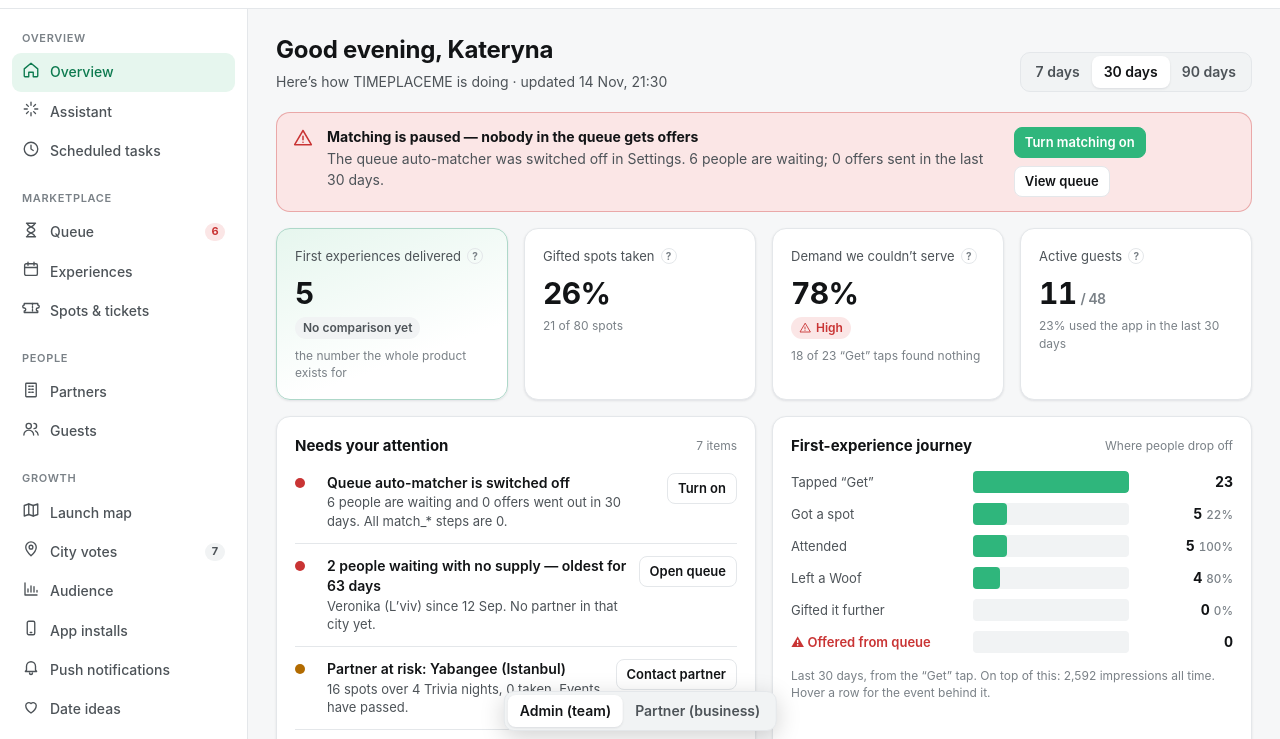
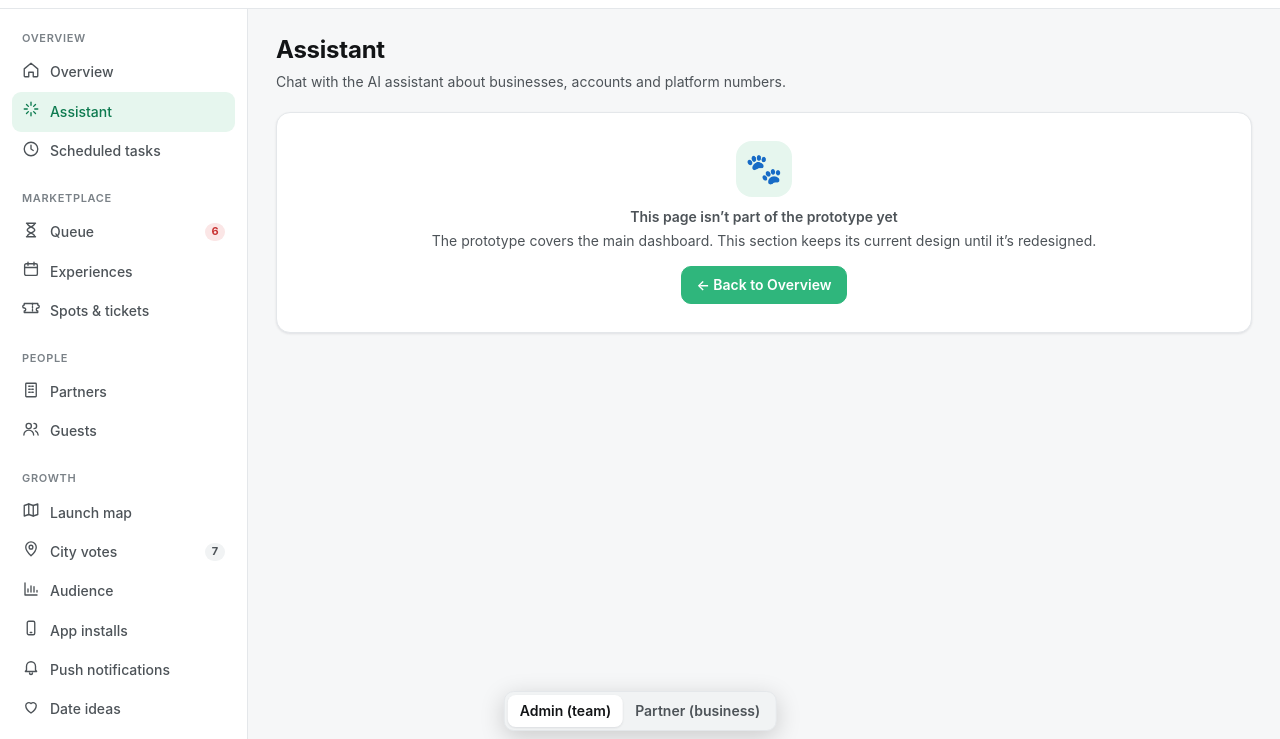
Before and after one commit to olena-kaliuzhna-design/Timeplaceme_-Dashboard, a plain HTML site: page index.html in a window 1280 px wide. Both pictures are taken after a click on the link "Assistant". Shown: the part 51-790 px from the top of the page. Drawn offline with Linux system fonts and the light colour scheme.

Commit message:
Add files via upload

```diff
--- a/index.html
+++ b/index.html
@@ -988,5 +988,77 @@ window.PARTNER_DATA = {
   show(location.hash==='#partner'?'partner':'admin');
 })();
 </script>
+
+<script>
+/* Prototype navigation: sidebar items open a page stub, action buttons show a toast.
+   In the real product these become normal links to /backend/* and /customers/*. */
+(function(){
+  const PAGES = {
+    'Assistant':'Chat with the AI assistant about businesses, accounts and platform numbers.',
+    'Scheduled tasks':'Things the assistant does later or on a schedule, e.g. a Monday summary.',
+    'Queue':'People waiting for a first experience, the match funnel and offers sent.',
+    'Experiences':'All experiences with status, date, partner and spots.',
+    'Spots & tickets':'Every gifted spot: who holds it, status, attendance.',
+    'Partners':'Partner businesses, their health and contact details.',
+    'Guests':'App users: what they took, went / no-show, Time Points.',
+    'Launch map':'Cities and countries shown on the homepage map.',
+    'City votes':'“Vote for your city” requests with duplicate detection.',
+    'Audience':'Impressions, unique users and shares per experience.',
+    'App installs':'Installs → sign-in → registration funnel by platform and country.',
+    'Push notifications':'Send a push with preview and confirmation.',
+    'Date ideas':'Scenario library for date ideas.',
+    'Contact messages':'Messages from the website contact form.',
+    'Event reports':'Reports about experiences from guests.',
+    'Logs':'Assistant runs, emails, pushes, ticket logs.',
+    'Settings':'Platform settings — incl. the queue auto-matcher switch.',
+    'Check in guests':'Enter a guest code or mark guests as arrived.',
+    'Results':'Your full results: guests, fill rate, attendance, reach, PDF report.',
+    'Cris, your assistant':'Send a programme or poster — Cris drafts the experiences.',
+    'Profile':'Business name, logo, description, links.',
+    'Venues':'Addresses where your experiences happen.',
+    'Sign out':'Signs you out of the business account.'
+  };
+  const label = a => a.childNodes ? Array.from(a.childNodes).filter(n=>n.nodeType===3).map(n=>n.textContent).join('').trim() : a.textContent.trim();
+
+  // Toast
+  const toast = document.createElement('div');
+  toast.className='tooltip'; toast.style.cssText='left:50%;top:auto;bottom:74px;transform:translateX(-50%);white-space:normal;max-width:360px;text-align:center';
+  document.body.appendChild(toast);
+  let tt; function say(t){ toast.textContent=t; toast.classList.add('show'); clearTimeout(tt); tt=setTimeout(()=>toast.classList.remove('show'),2600); }
+
+  document.querySelectorAll('.app').forEach(app => {
+    const main = app.querySelector('main');
+    const home = Array.from(main.children);
+    const stub = document.createElement('section'); stub.hidden = true; main.appendChild(stub);
+    const items = app.querySelectorAll('.nav-item');
+
+    function open(item){
+      items.forEach(i => { i.classList.toggle('active', i===item); i.toggleAttribute('aria-current', i===item); });
+      const name = label(item);
+      const isHome = name==='Overview' || name==='Dashboard';
+      home.forEach(n => { if (n !== stub) n.style.display = isHome ? '' : 'none'; });
+      stub.hidden = isHome;
+      if (!isHome) {
+        stub.innerHTML = `<div class="page-head"><div><h1>${name}</h1><p>${PAGES[name]||''}</p></div></div>
+          <div class="card empty"><div class="mascot" aria-hidden="true">🐾</div>
+          <div class="cell-title" style="margin-bottom:4px">This page isn’t part of the prototype yet</div>
+          <div class="muted" style="margin-bottom:14px">The prototype covers the main dashboard. This section keeps its current design until it’s redesigned.</div>
+          <button class="btn primary" type="button" data-home>← Back to ${app.id==='viewAdmin'?'Overview':'Dashboard'}</button></div>`;
+        stub.querySelector('[data-home]').onclick = () => open(items[0]);
+      }
+      window.scrollTo(0,0);
+    }
+    items.forEach(i => i.addEventListener('click', e => { e.preventDefault(); open(i); }));
+
+    // Action buttons / links inside content
+    app.addEventListener('click', e => {
+      const a = e.target.closest('a[href]');
+      if (!a || a.classList.contains('nav-item')) return;
+      const h = a.getAttribute('href');
+      if (h.startsWith('/') || h === '#') { e.preventDefault(); say(`Prototype: in the product “${a.textContent.trim()}” opens ${h==='#'?'the related page':h}.`); }
+    });
+  });
+})();
+</script>
 </body>
 </html>
```
